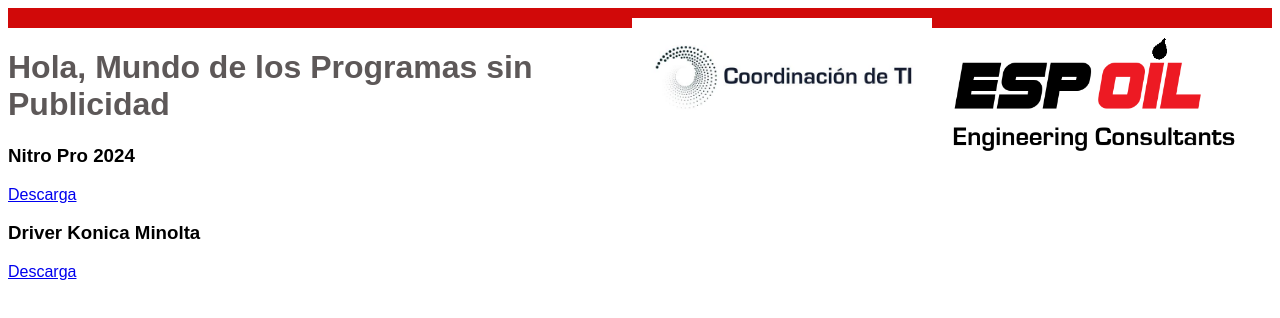
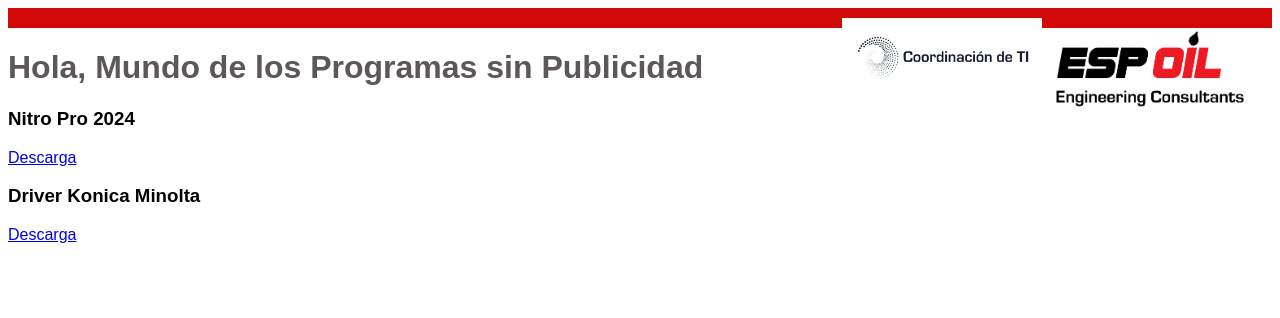
Before and after one commit to Osw2006/oswaldo.github.io, a plain HTML site: page index.html in a window 1280 px wide. Drawn offline with Linux system fonts and the light colour scheme.

Commit message:
Update index.html

```diff
--- a/index.html
+++ b/index.html
@@ -22,12 +22,12 @@
         }
 
         img {
-            display: block; /* Hace que cada imagen se muestre en una línea separada */
+            display: block;
             margin-bottom: 10px;
-            width: 300px; /* Ajusta el ancho según tus necesidades */
+            width: 200px; /* Ajusta el ancho según tus necesidades */
             height: auto; /* Permite que la altura se ajuste automáticamente */
             float: right; /* Hace que la imagen flote a la derecha */
-            margin-right: 15px; /* Ajusta el margen derecho según tus necesidades */
+            margin-right: 10px; /* Ajusta el margen derecho según tus necesidades */
         }
     </style>
     </head>
@@ -36,7 +36,7 @@
     <header>
         <img src ="image/logo espoil.png" alt="ESP OIL">
         <img src ="image/Coordinacion TI 1.jpg" alt="ESP OIL">
-        </header>
+       </header>
 <h1>Hola, Mundo de los Programas sin Publicidad</h1>
 <h3>Nitro Pro 2024</h3> <a href="https://drive.google.com/file/d/1zGzi13XpUjZImRfXooXBRV0Aicjl7In6/view?usp=sharing">Descarga</a>
 
```
